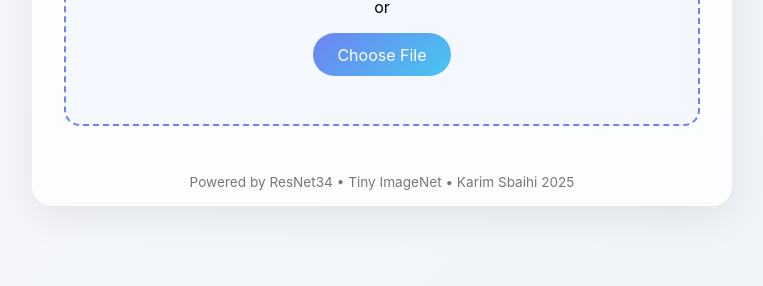
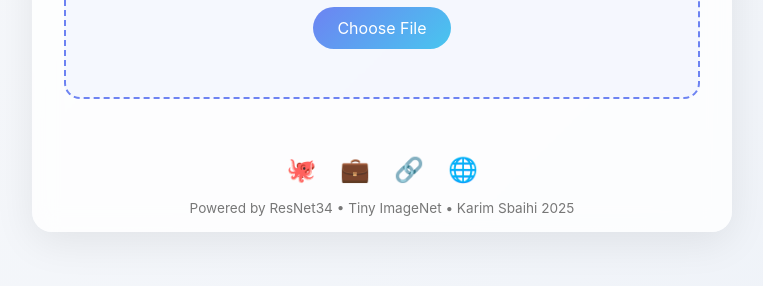
Before and after one commit to karimsbaihi/simple-api, a website: page node_api/public/index.html in a window 1280 px wide. Shown: the part 454-740 px from the top of the page, without its empty margins (258-1021 px from the left). Drawn offline with Linux system fonts and the light colour scheme.

Commit message:
added my socials in the gui

```diff
--- a/node_api/public/index.html
+++ b/node_api/public/index.html
@@ -126,7 +126,7 @@
     }
 
     .image-preview {
-      max-width: 320px;   /* 🔥 bigger size */
+      max-width: 320px;
       width: 100%;
       display: block;
       margin: 0 auto 2rem;
@@ -136,7 +136,7 @@
     }
 
     .image-preview:hover {
-      transform: scale(1.03); /* subtle zoom hover */
+      transform: scale(1.03);
     }
 
     .predictions {
@@ -185,6 +185,26 @@
       transition: width 0.5s ease;
     }
 
+    /* Social Media Section */
+    .socials {
+      display: flex;
+      justify-content: center;
+      gap: 1.5rem;
+      margin-top: 1.5rem;
+    }
+
+    .socials a {
+      text-decoration: none;
+      font-size: 1.5rem;
+      color: #6d83f2;
+      transition: all 0.3s ease;
+    }
+
+    .socials a:hover {
+      color: #48c6ef;
+      transform: scale(1.2);
+    }
+
     footer {
       padding: 1rem;
       text-align: center;
@@ -220,6 +240,14 @@
     <div class="results-section" id="resultsSection">
       <img id="imagePreview" class="image-preview" />
       <div class="predictions" id="predictions"></div>
+    </div>
+
+    <!-- Social Media Links -->
+    <div class="socials">
+      <a href="https://github.com/karimsbaihi" target="_blank" title="GitHub">🐙</a>
+      <a href="https://www.upwork.com/freelancers/~01379430995870d088" target="_blank" title="Upwork">💼</a>
+      <a href="https://www.linkedin.com/in/ahmed-karim-sbaihi-03061032b/" target="_blank" title="LinkedIn">🔗</a>
+      <a href="https://karimsbaihi.vercel.app" target="_blank" title="Website">🌐</a>
     </div>
 
     <footer>
```
